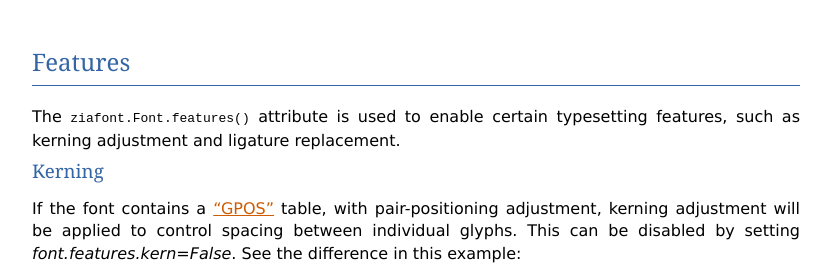
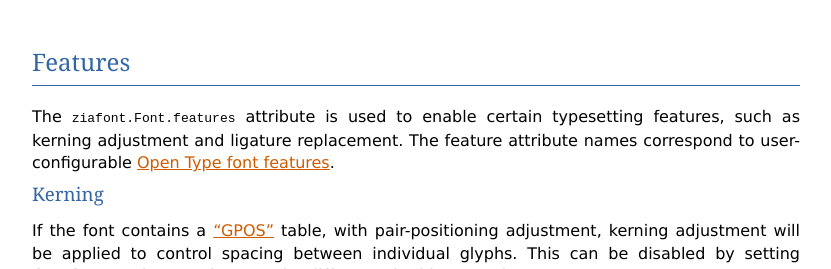
Before and after one commit to cdelker/ziafont, a Sphinx documentation site: the page built from docs/strings.rst, in a window 1280 px wide and 900 px high, scrolled down 1515 px, cut to the strip 153-422 px from the top of the window. Shown: the whole strip, without its empty margins (48-879 px from the left). Built offline with Sphinx 7.4.7, drawn with Linux system fonts in a browser that asks for light colours; some of the changed text lies outside the part shown.

Commit message:
Documentation update.

```diff
--- a/docs/strings.rst
+++ b/docs/strings.rst
@@ -73,7 +73,8 @@
 Features
 --------
 
-The :py:meth:`ziafont.Font.features` attribute is used to enable certain typesetting features, such as kerning adjustment and ligature replacement.
+The :py:data:`ziafont.Font.features` attribute is used to enable certain typesetting features, such as kerning adjustment and ligature replacement.
+The feature attribute names correspond to user-configurable `Open Type font features <https://learn.microsoft.com/en-us/typography/opentype/spec/featurelist>`_.
 
 
 Kerning
@@ -164,7 +165,7 @@
     svg.set('width', '100')
     svg.set('height', '50')
     svg.set('xmlns', 'http://www.w3.org/2000/svg')
-    svg.set('viewBox', f'0 0 100 50')
+    svg.set('viewBox', '0 0 100 50')
     circ = ET.SubElement(svg, 'circle')
     circ.set('cx', '50')
     circ.set('cy', '25')
@@ -272,3 +273,12 @@
     :hide-code:
 
     print('...', font.text('A').svg()[228:276])
+
+|
+
+Limitations
+-----------
+
+Ziafont does not currently support right-to-left scripts, or scripts that require advanced `Complex Text Layout <https://en.wikipedia.org/wiki/Complex_text_layout>`_ rules that are not defined in the font file itself.
+
+GSUB Lookup types 5 and 8, and GPOS lookup types 3, 5, 7, and 8 are not currently implemented, along with many script-specific `features <https://learn.microsoft.com/en-us/typography/opentype/spec/featurelist>`_.
```
Also changed, not shown: docs/index.rst (+7 -0 lines).
